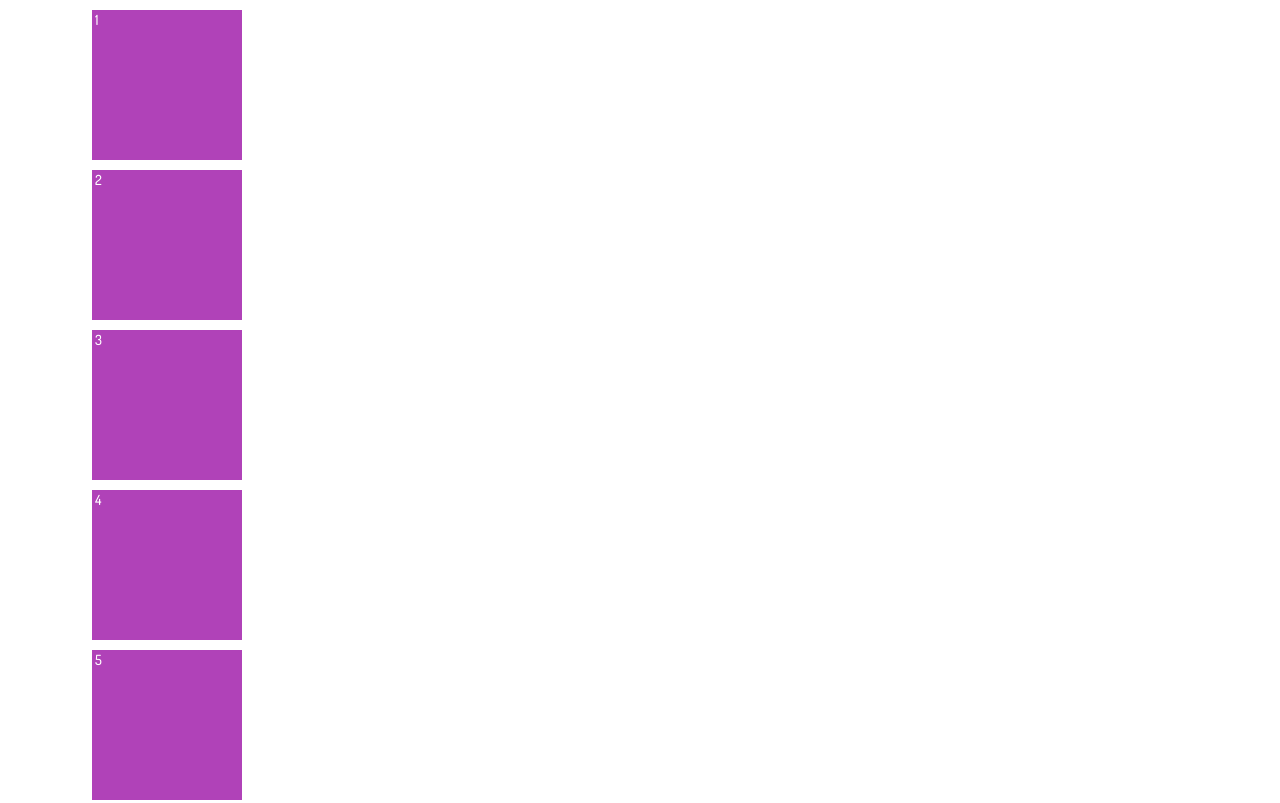
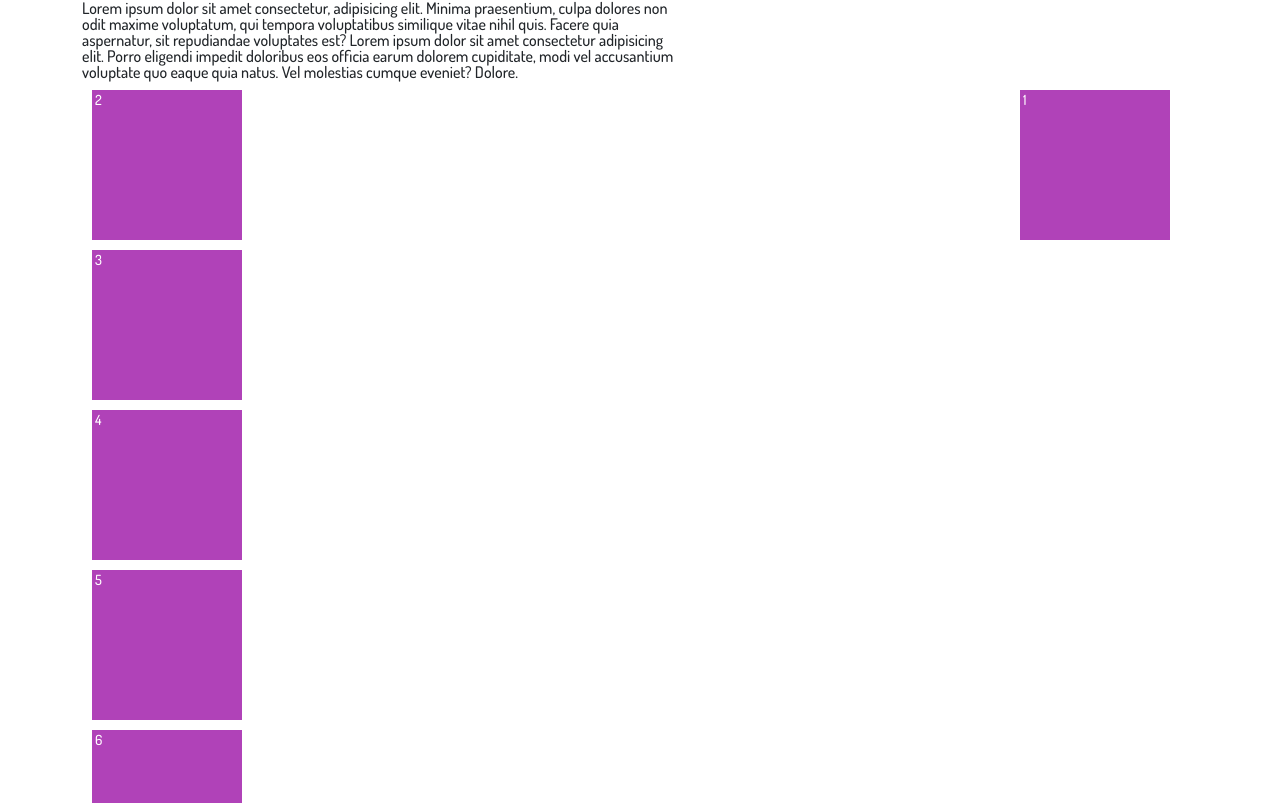
Before and after one commit to hagigataghazada/positionProperty, a plain HTML site: page index.html in a window 1280 px wide. Shown: the top 803 px of the page. Drawn offline with nearby package versions, Linux system fonts and the light colour scheme.

Commit message:
PositionFixed

```diff
--- a/_demo.sass
+++ b/_demo.sass
@@ -1,13 +1,16 @@
 #demo
+    .textbox
+        width: 600px
     .minibox
         margin: 10px
         border: 3px solid #b042b8
         background-color: #b042b8
         width: 150px
         height: 150px
-        transition: 4s
-        &:hover
-            border: 3px solid black
         h1
             font-size: 14px
             color: #ffff
+    .bgc
+        position: fixed
+        top: 80px
+        right: 100px
--- a/index.html
+++ b/index.html
@@ -25,8 +25,18 @@
             <div class="container">
                 <div class="row">
                     <div class="col-md-12">
+                        <div class="textbox">
+                            <h1>Lorem ipsum dolor sit amet consectetur, adipisicing elit. Minima praesentium, culpa
+                                dolores non odit maxime voluptatum, qui tempora voluptatibus similique vitae nihil quis.
+                                Facere quia aspernatur, sit repudiandae voluptates est? Lorem ipsum dolor sit amet
+                                consectetur adipisicing elit. Porro eligendi impedit doloribus eos officia earum dolorem
+                                cupiditate, modi vel accusantium voluptate quo eaque quia natus. Vel molestias cumque
+                                eveniet? Dolore.</h1>
+                        </div>
+                    </div>
+                    <div class="col-md-12">
                         <div class="box">
-                            <div class="minibox">
+                            <div class="minibox bgc">
                                 <h1>1</h1>
                             </div>
                             <div class="minibox">
```
Also changed, not shown: style.css, 1 other file.
